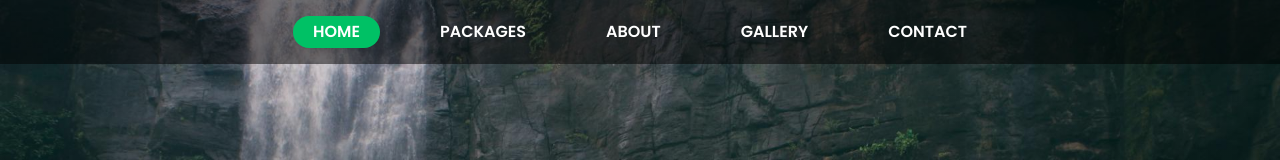
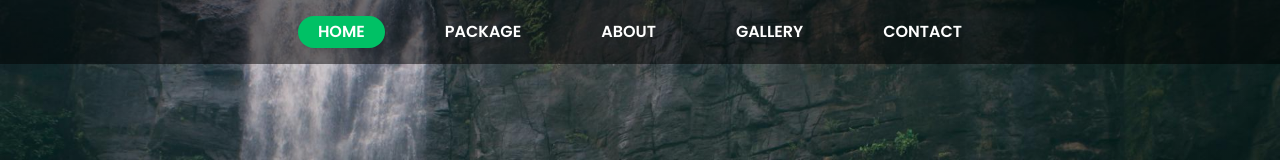
Before and after one commit to web-graphiz/tourist-guide, a Next.js app: page / in a window 1280 px wide. Shown: the top 160 px of the page. Built offline with nearby package versions, Linux system fonts and the light colour scheme.

Commit message:
menu updated with moving part

```diff
--- a/src/components/header.tsx
+++ b/src/components/header.tsx
@@ -1,10 +1,41 @@
 "use client";
 
-import Link from "next/link";
-import { useState } from "react";
+import { useEffect, useState } from "react";
+
+const sections = [
+  { id: "home", name: "Home" },
+  { id: "packages", name: "Package" },
+  { id: "about", name: "About" },
+  { id: "gallery", name: "Gallery" },
+  { id: "contact", name: "Contact" },
+];
 
 const Header = () => {
   const [toggleMenu, setToggleMenu] = useState(false);
+  const [activeSection, setActiveSection] = useState(null);
+
+  useEffect(() => {
+    const options = {
+      root: null, // Use the viewport as the root
+      rootMargin: "0px",
+      threshold: 0.6, // Trigger when 60% of the section is visible
+    };
+
+    const observer = new IntersectionObserver((entries: any) => {
+      entries.forEach((entry: any) => {
+        if (entry.isIntersecting) {
+          setActiveSection(entry.target.id);
+        }
+      });
+    }, options);
+
+    sections.forEach((section) => {
+      const element = document.getElementById(section.id);
+      if (element) observer.observe(element);
+    });
+
+    return () => observer.disconnect();
+  }, [sections]);
 
   return (
     <header className="fixed left-0 right-0 py-4 z-50 bg-black bg-opacity-50">
@@ -29,37 +60,19 @@ const Header = () => {
           toggleMenu ? "flex" : "hidden sm:flex"
         } mt-2 sm:mt-0 gap-3 sm:gap-5 lg:gap-10 flex-col sm:flex-row justify-center items-center`}
       >
-        <a
-          href="#home"
-          className="uppercase font-semibold text-sm sm:text-base text-white text-center w-full sm:w-auto sm:px-3 lg:px-5 py-2 sm:py-1 rounded-2xl transition-all bg-green shadow-md"
-        >
-          Home
-        </a>
-        <a
-          href="#packages"
-          className="uppercase font-semibold text-sm sm:text-base text-white text-center w-full sm:w-auto sm:px-3 lg:px-5 py-2 sm:py-1 rounded-2xl transition-all hover:bg-green hover:shadow-md"
-        >
-          Packages
-        </a>
-        <a
-          href="#about"
-          className="uppercase font-semibold text-sm sm:text-base text-white text-center w-full sm:w-auto sm:px-3 lg:px-5 py-2 sm:py-1 rounded-2xl transition-all hover:bg-green hover:shadow-md"
-        >
-          About
-        </a>
-        <a
-          href="#gallery"
-          className="uppercase font-semibold text-sm sm:text-base text-white text-center w-full sm:w-auto sm:px-3 lg:px-5 py-2 sm:py-1 rounded-2xl transition-all hover:bg-green hover:shadow-md"
-        >
-          Gallery
-        </a>
-
-        <a
-          href="#contact"
-          className="uppercase font-semibold text-sm sm:text-base text-white text-center w-full sm:w-auto sm:px-3 lg:px-5 py-2 sm:py-1 hover:bg-green rounded-2xl transition-all hover:shadow-md"
-        >
-          Contact
-        </a>
+        {sections.map((menu: any, i: number) => {
+          return (
+            <a
+              key={i}
+              href={`#${menu.id}`}
+              className={`uppercase font-semibold text-sm sm:text-base text-white text-center w-full sm:w-auto sm:px-3 lg:px-5 py-2 sm:py-1 rounded-2xl transition-all ease-linear hover:bg-green hover:shadow-md ${
+                activeSection == menu.id ? "bg-green shadow-md" : ""
+              }`}
+            >
+              {menu.name}
+            </a>
+          );
+        })}
       </nav>
     </header>
   );
```
